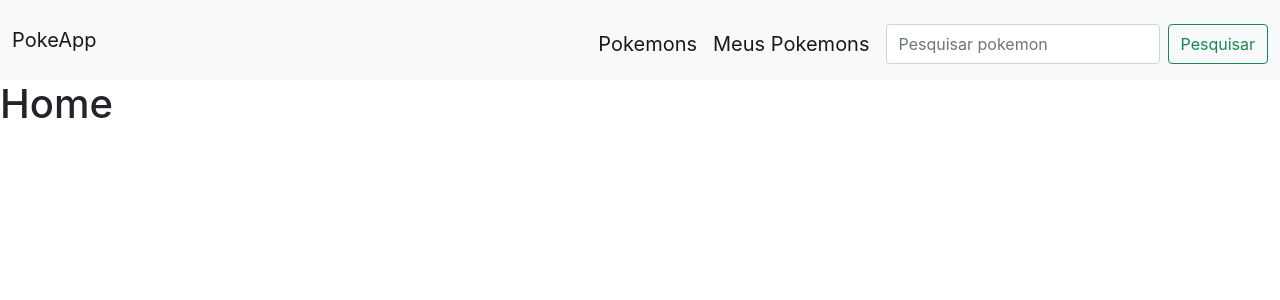
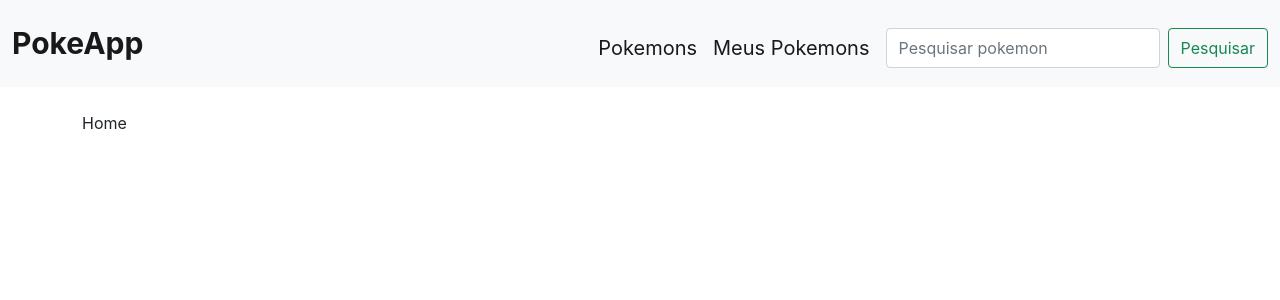
Before and after one commit to EricaSobral/projeto-pokeapp, a React (Create React App) app in the folder pokeapp/: page / in a window 1280 px wide. Shown: the top 300 px of the page. Built offline with nearby package versions, Linux system fonts and the light colour scheme.

Commit message:
Alteração no css da aplicação

```diff
--- a/pokeapp/src/Header.js
+++ b/pokeapp/src/Header.js
@@ -7,7 +7,9 @@ export default function Header() {
     <>
       <nav className="navbar navbar-light bg-light">
         <div className="container-fluid py-2 d-flex flex-column flex-md-row align-items-center">
-          <a className="navbar-brand">PokeApp</a>
+          <Link to="/" className="navbar-brand pokeapp">
+            PokeApp
+          </Link>
           <div className="mt-2 d-flex flex-wrap">
             <Link to="/" className="navbar-brand">
               Pokemons
--- a/pokeapp/src/Home.js
+++ b/pokeapp/src/Home.js
@@ -5,7 +5,7 @@ export default function Home() {
   return (
     <>
       <Header />
-      <h1>Home</h1>
+      <div class="container mt-4">Home</div>
     </>
   );
 }
--- a/pokeapp/src/MeusPokemons.js
+++ b/pokeapp/src/MeusPokemons.js
@@ -6,7 +6,7 @@ export default function MeusPokemons() {
   return (
     <>
       <Header />
-      <h1>Meus pokemons</h1>
+      <div class="container mt-4">Meus Pokemons</div>
     </>
   );
 }
--- a/pokeapp/src/index.css
+++ b/pokeapp/src/index.css
@@ -11,3 +11,9 @@ code {
   font-family: source-code-pro, Menlo, Monaco, Consolas, 'Courier New',
     monospace;
 }
+
+.pokeapp {
+  font-size: 30px;
+  color: #111;
+  font-weight: bold;
+}
```
Also changed, not shown: 1 other file (tests, documents, lock files or other folders).
